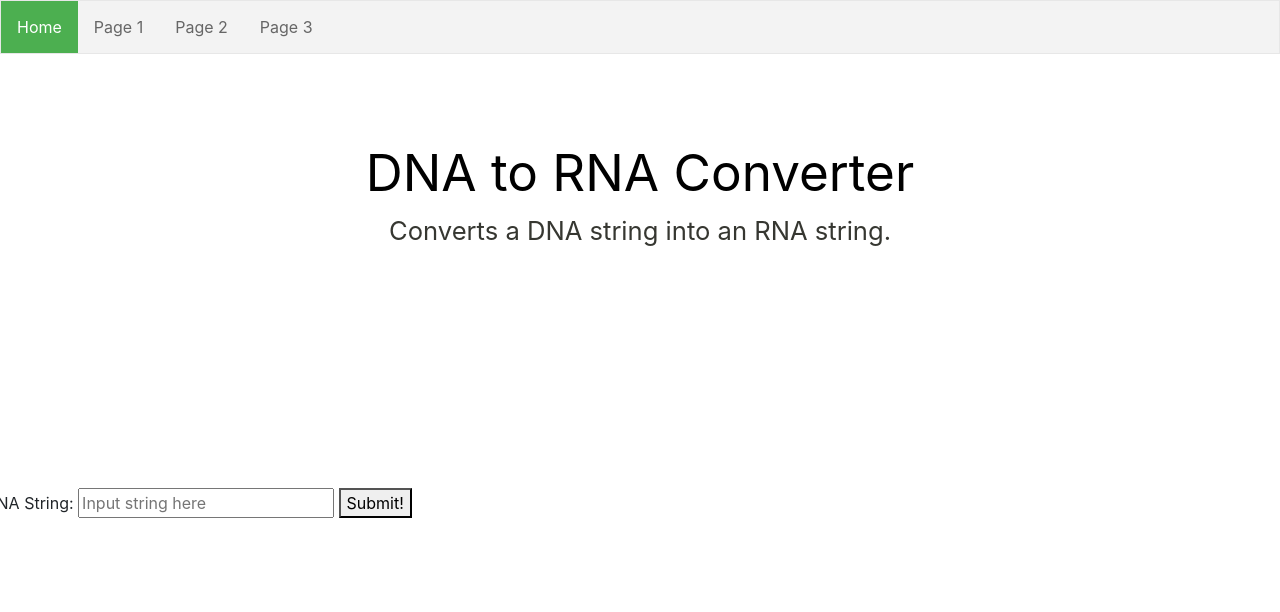
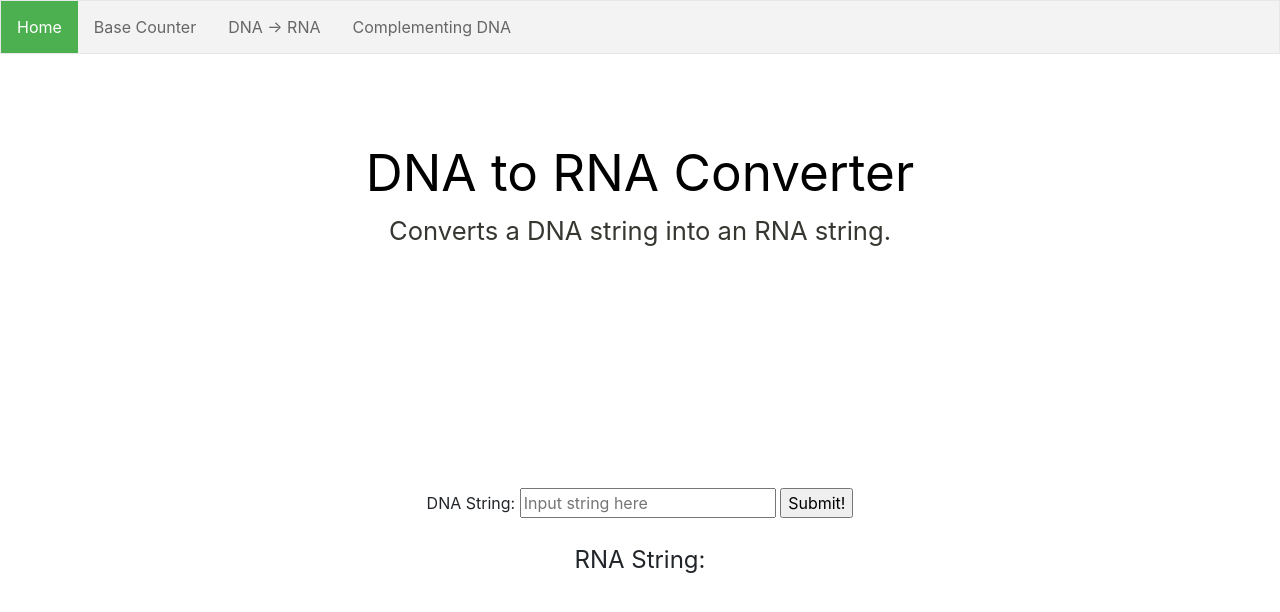
Before and after one commit to afiliz/bioinformatics-toolset, a PHP site: page /convert.html in a window 1280 px wide. Shown: the top 612 px of the page. Run offline with PHP 8.4, Linux system fonts and the light colour scheme.

Commit message:
completed dna->rna

```diff
--- a/convert.html
+++ b/convert.html
@@ -6,23 +6,38 @@
 
 <head>
     <title>DNA to RNA</title>
+    <script>
+        function convert(){
+            var userInput = document.getElementById("input").value;
+            var result = userInput.replace(/T/g, "U");
+            var display = document.getElementById("display");
+            display.innerHTML = result;
+        }
+    </script>
 </head>
 
 <body>
     <ul>
             <li><a class="active" href="index.html">Home</a></li>
-            <li><a href="#">Page 1</a></li>
-            <li><a href="#">Page 2</a></li>
-            <li><a href="#">Page 3</a></li>
+            <li><a href="basecount.html">Base Counter</a></li>
+            <li><a href="convert.html">DNA -> RNA</a></li>
+            <li><a href="complement.html">Complementing DNA</a></li>
         </ul>
     <div class="titles">
         <p id="main-title" class="text-center boy">DNA to RNA Converter</p>
         <p id="sub-title" class="text-center">Converts a DNA string into an RNA string.</p>
     </div>
-    <div id="row-1" class="row text-center">
+    <div id="row-1" style="text-align:center">
         <form>
-            DNA String: <input type="text" placeholder="Input string here" required>
-            <button type="submit">Submit!</button>
+            DNA String: <input type="text" id="input" placeholder="Input string here" />
+            <input type="button" value="Submit!" onclick="convert()"/>
+            <br>
         </form>
+
+        <br><br>
+        <Legend>RNA String:</Legend>
+        <Legend id="display"></Legend>
+
+
     </div>
 </body>
--- a/resources/css/basecount.css
+++ b/resources/css/basecount.css
@@ -1,5 +1,10 @@
 p {
     color: #363731;
+}
+
+form {
+    display: inline-block;
+    text-align: center;
 }
 
 .titles{
```
Also changed, not shown: basecount.html (+6 -5 lines), complement.html (+6 -5 lines), index.html (+9 -8 lines).
